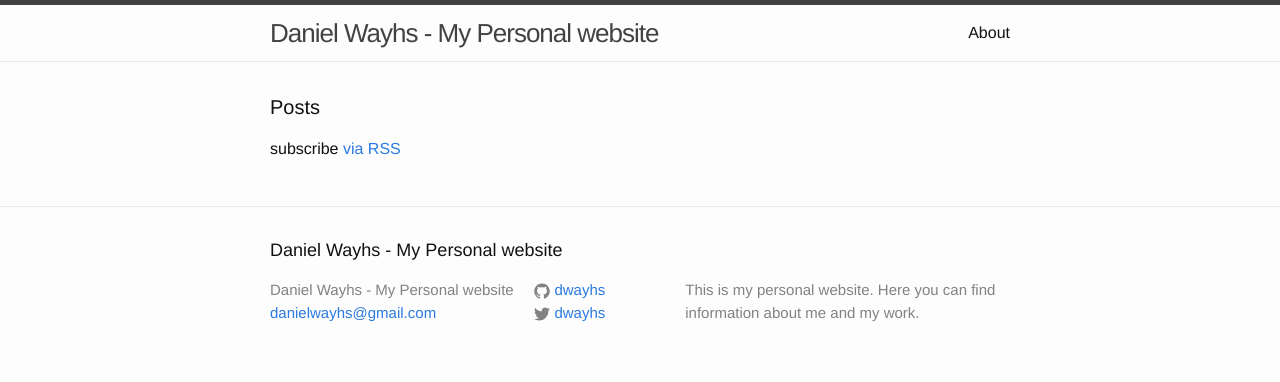
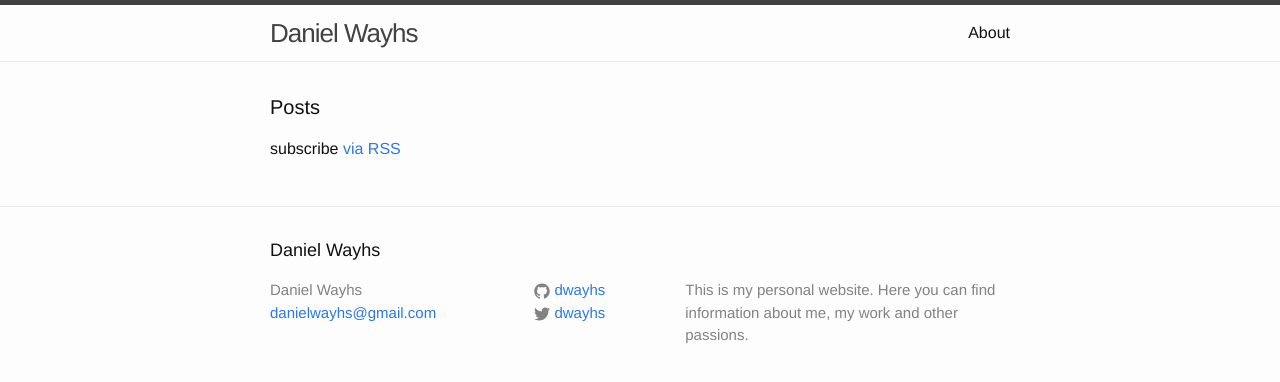
Before and after one commit to dwayhs/daniel.wayhs.me, a Jekyll site: the page built from index.html, in a window 1280 px wide. Shown: the top 382 px of the page. Built offline with Jekyll 4.4.1, drawn with Linux system fonts in a browser that asks for light colours.

Commit message:
changing site name and description

```diff
--- a/_config.yml
+++ b/_config.yml
@@ -1,9 +1,8 @@
 # Site settings
-title: Daniel Wayhs - My Personal website
+title: Daniel Wayhs
 email: danielwayhs@gmail.com
 description: >
-  This is my personal website. Here you can find information about me and my
-  work.
+  This is my personal website. Here you can find information about me, my work and other passions.
 baseurl: "" # the subpath of your site, e.g. /blog/
 url: "http://daniel.wayhs.me"
 twitter_username: dwayhs
```
